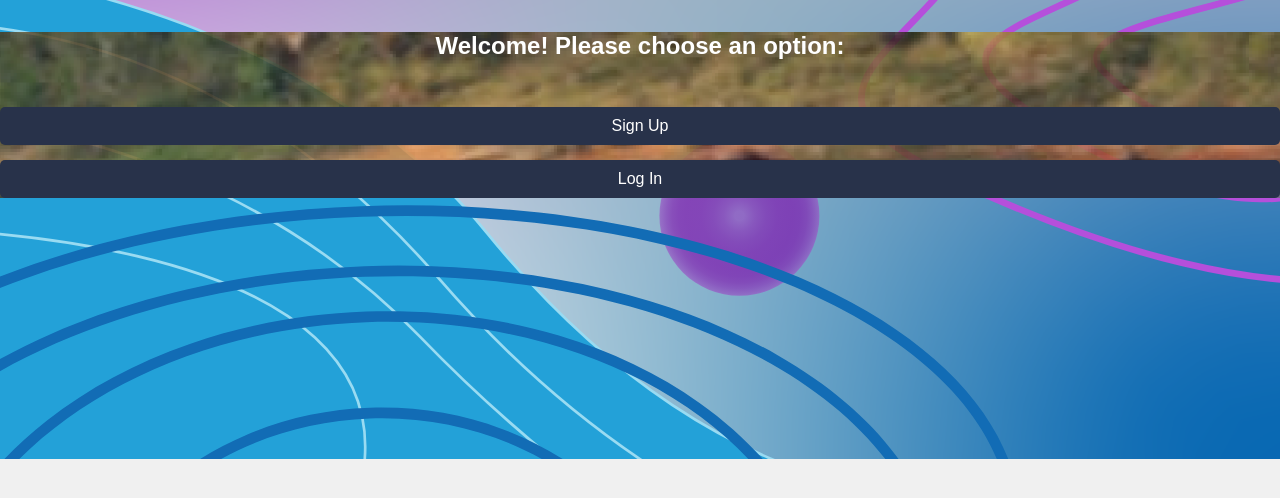
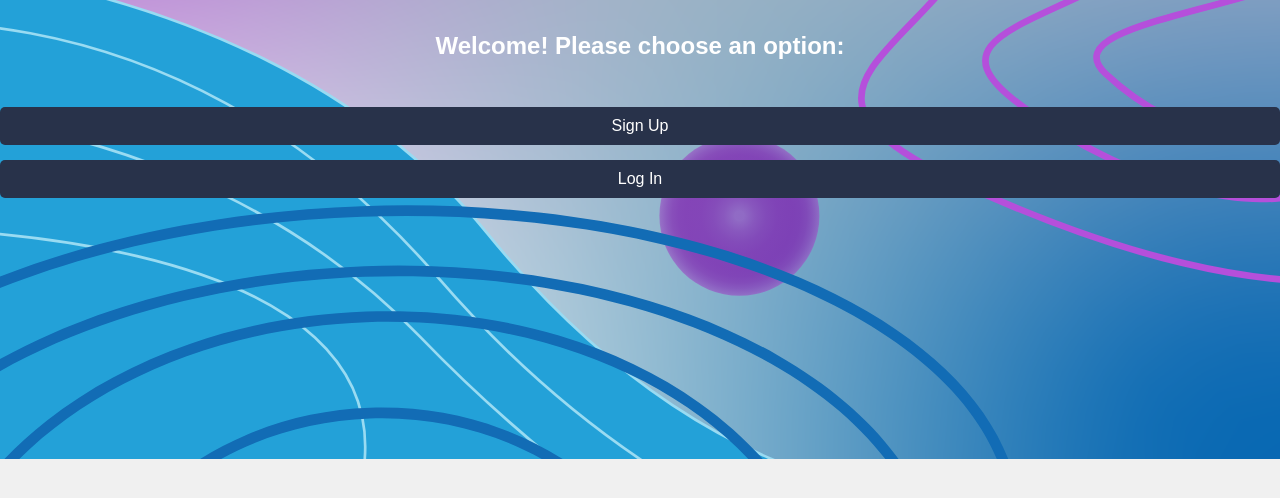
Before and after one commit to Raman9357/match-game, a React (Create React App) app: page / in a window 1280 px wide. Shown: the top 498 px of the page. Built offline with nearby package versions, Linux system fonts and the light colour scheme; a web font is replaced by a local one.

Commit message:
Removed form-background.png (for good).

```diff
--- a/src/pages/css/form.css
+++ b/src/pages/css/form.css
@@ -5,7 +5,6 @@
 .form-container {
 	width: 100%;
 	margin: 0 auto;
-	background-image: url('../../form-background.png');
 }
 
 .form-container form {
```
Also changed, not shown: src/form-background.png (deleted).
